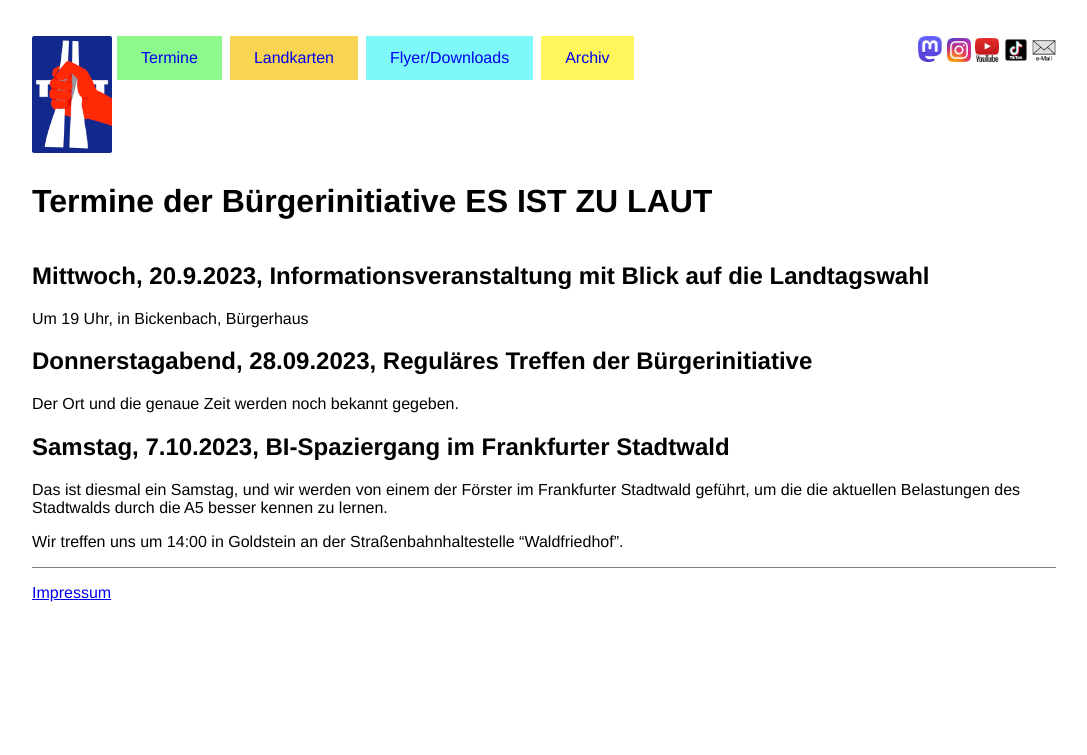
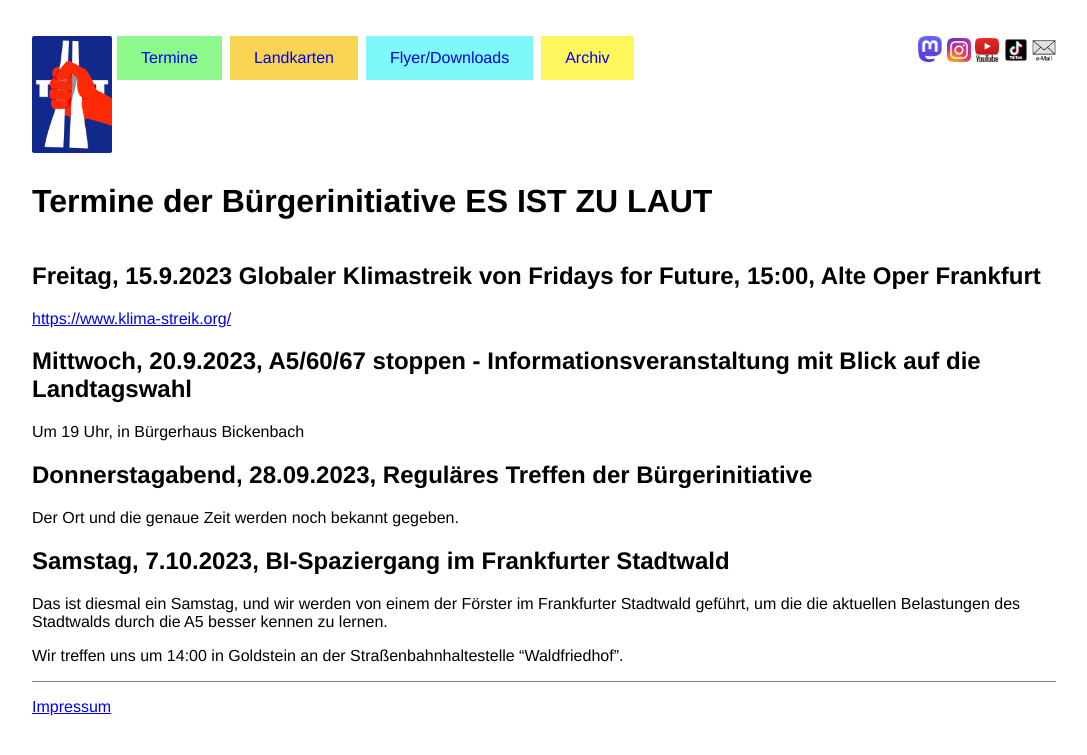
Before and after one commit to esistzulaut/website, a Jekyll site: the page built from termine.md, in a window 1280 px wide. Shown: the top 755 px of the page, without its empty margins (96-1183 px from the left). Built offline with Jekyll 4.4.1, drawn with Linux system fonts in a browser that asks for light colours; comment, search, counter and statistics services are not loaded.

Commit message:
Hinweis auf globalen Klima-Streik am 15.09.2023

```diff
--- a/termine.md
+++ b/termine.md
@@ -3,9 +3,13 @@ title: Termine der Bürgerinitiative ES IST ZU LAUT
 layout: default
 ---
 
-## Mittwoch, 20.9.2023, Informationsveranstaltung mit Blick auf die Landtagswahl
+## Freitag, 15.9.2023 Globaler Klimastreik von Fridays for Future, 15:00, Alte Oper Frankfurt
 
-Um 19 Uhr, in Bickenbach, Bürgerhaus
+<https://www.klima-streik.org/>
+
+## Mittwoch, 20.9.2023, A5/60/67 stoppen - Informationsveranstaltung mit Blick auf die Landtagswahl
+
+Um 19 Uhr, in Bürgerhaus Bickenbach
 
 ## Donnerstagabend, 28.09.2023, Reguläres Treffen der Bürgerinitiative
 
```
